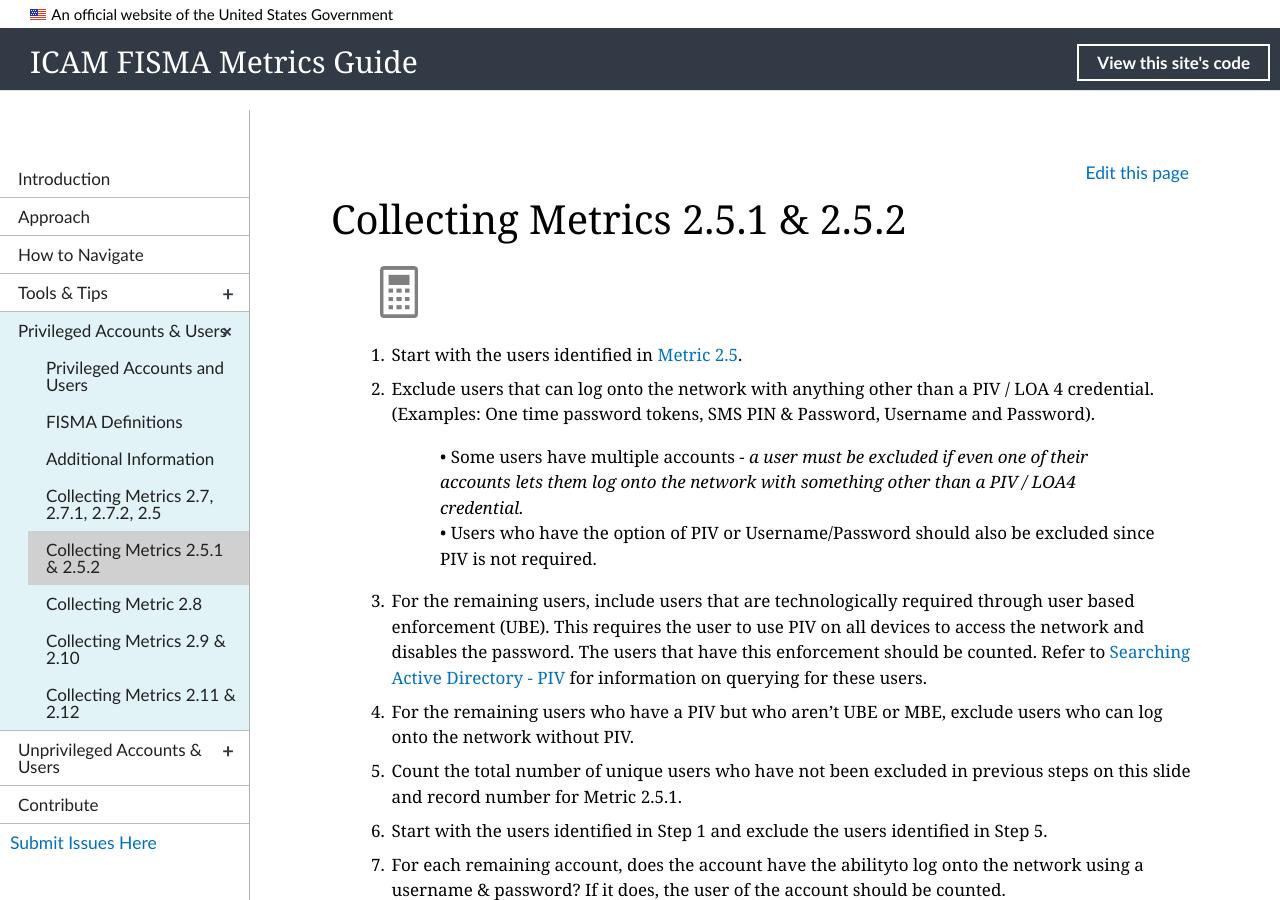
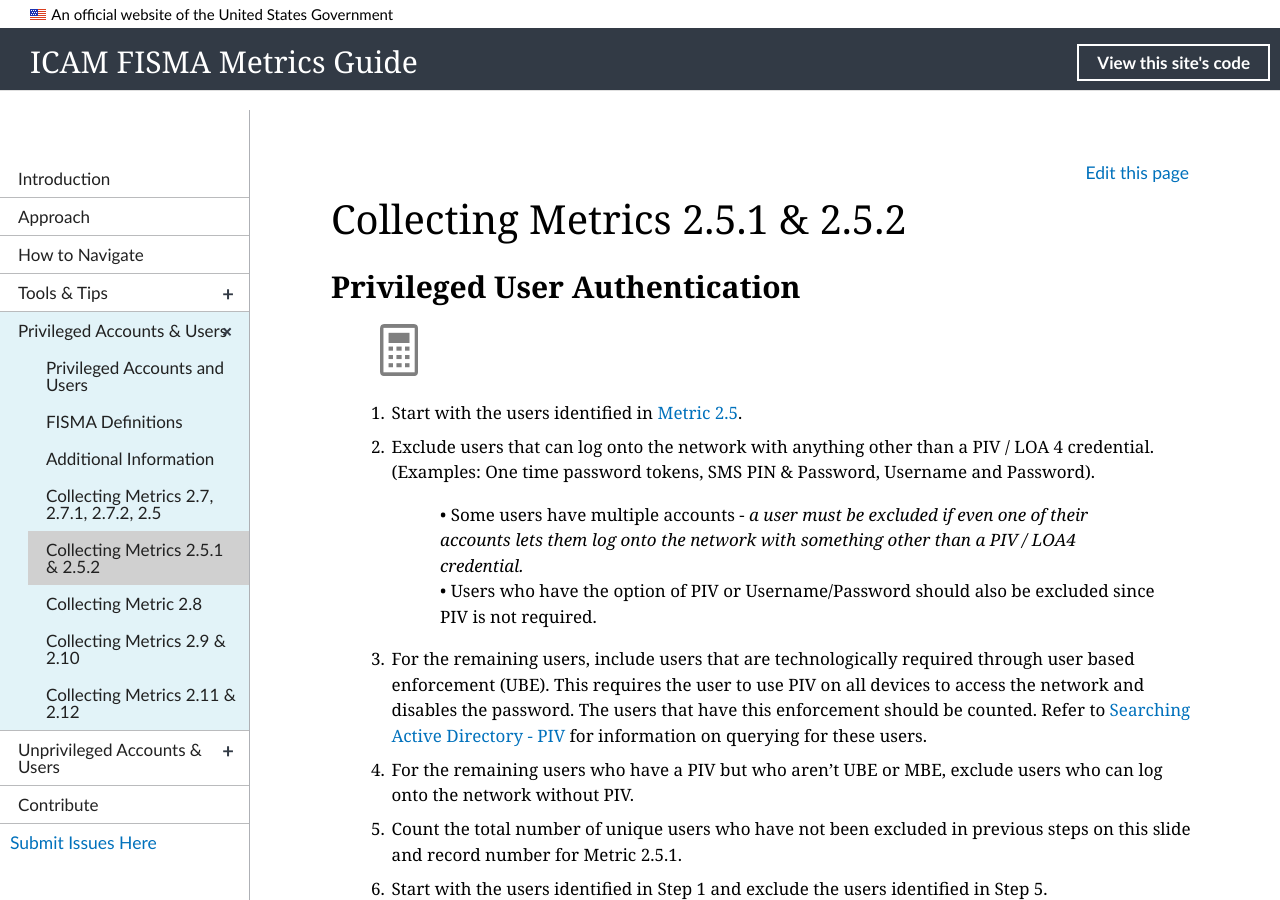
Before and after one commit to GSA/icam-fisma, a Jekyll site: the page built from _priv-mgmt/14_collection-251-252.md, in a window 1280 px wide and 900 px high. Built offline with Jekyll 4.4.1, drawn with Linux system fonts in a browser that asks for light colours; nearby versions of some CDN libraries.

Commit message:
Add more descriptive subtitle

```diff
--- a/_priv-mgmt/14_collection-251-252.md
+++ b/_priv-mgmt/14_collection-251-252.md
@@ -4,6 +4,7 @@ title: Collecting Metrics 2.5.1 & 2.5.2
 permalink: priv-mgmt/collection-251-252
 collection: priv-mgmt
 ---
+## Privileged User Authentication
 >![Calculator logo](../img/calc.png){:style="width:5%;"}
 
 1. Start with the users identified in [Metric 2.5](collection-25-27).
```
